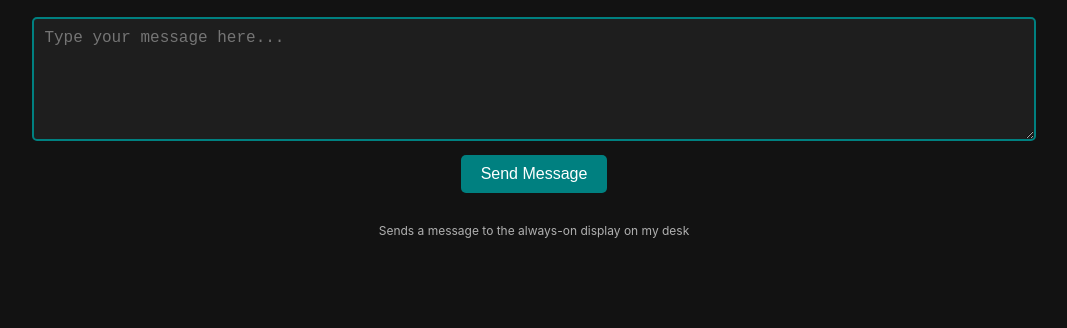
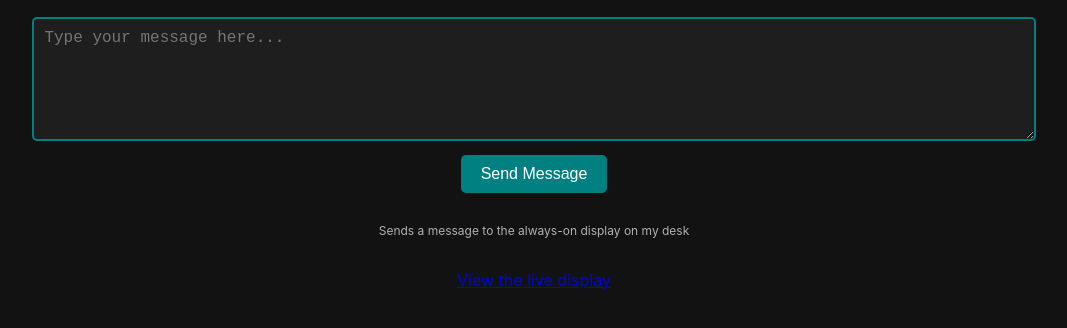
Before and after one commit to thefatpotato115/messages, a website: page index.html in a window 1280 px wide. Shown: the part 80-408 px from the top of the page, without its empty margins (106-1173 px from the left). Drawn offline with Linux system fonts and the light colour scheme.

Commit message:
Added link to the display

```diff
--- a/index.html
+++ b/index.html
@@ -55,6 +55,10 @@
     <br>
     <br>
     <p class="message-info">Sends a message to the always-on display on my desk</p>
+    <br>
+    <a href=/display.html>
+        View the live display
+    </a>
 
     <script>
         const backendUrl = "https://messages-7hn5.onrender.com";
```
